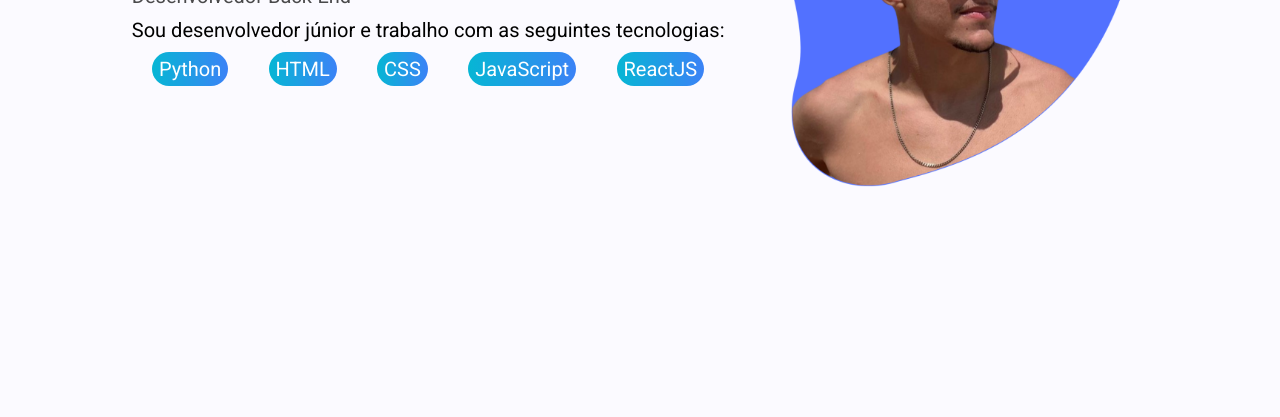
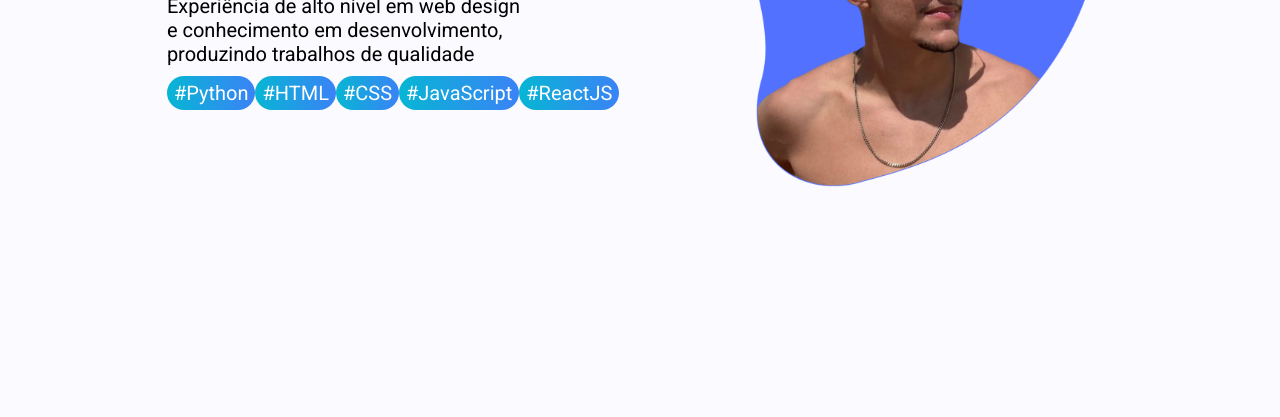
Before and after one commit to lucasptcastro/basic-portfolio, a plain HTML site: page index.html in a window 1280 px wide. Shown: the part 383-800 px from the top of the page. Drawn offline with nearby package versions, Linux system fonts and the light colour scheme.

Commit message:
🦄 refactor: refactor navbar and #tecnologies

```diff
--- a/index.html
+++ b/index.html
@@ -19,6 +19,7 @@
   </head>
   <body>
     <div class="header">
+      <div class="navbar">
         <p id="logo-title">Lucas Peixoto</p>
         <span
           class="material-symbols-outlined"
@@ -27,6 +28,7 @@
         >
           menu
         </span>
+      </div>
       <menu id="itens">
         <ul>
           <li>
@@ -60,23 +62,25 @@
           <h4>Hi, I'm Lucas!</h4>
           <p id="office">Desenvolvedor Back-End</p>
           <p>
-            Sou desenvolvedor júnior e trabalho com as seguintes tecnologias:
+            Experiência de alto nível em web design<br />
+            e conhecimento em desenvolvimento,<br />
+            produzindo trabalhos de qualidade<br />
           </p>
           <ul id="tecnologies">
             <li>
-              <p>Python</p>
+              <p>#Python</p>
             </li>
             <li>
-              <p>HTML</p>
+              <p>#HTML</p>
             </li>
             <li>
-              <p>CSS</p>
+              <p>#CSS</p>
             </li>
             <li>
-              <p>JavaScript</p>
+              <p>#JavaScript</p>
             </li>
             <li>
-              <p>ReactJS</p>
+              <p>#ReactJS</p>
             </li>
           </ul>
         </div>
```
Lines whose indentation alone changed are shown as unchanged.
